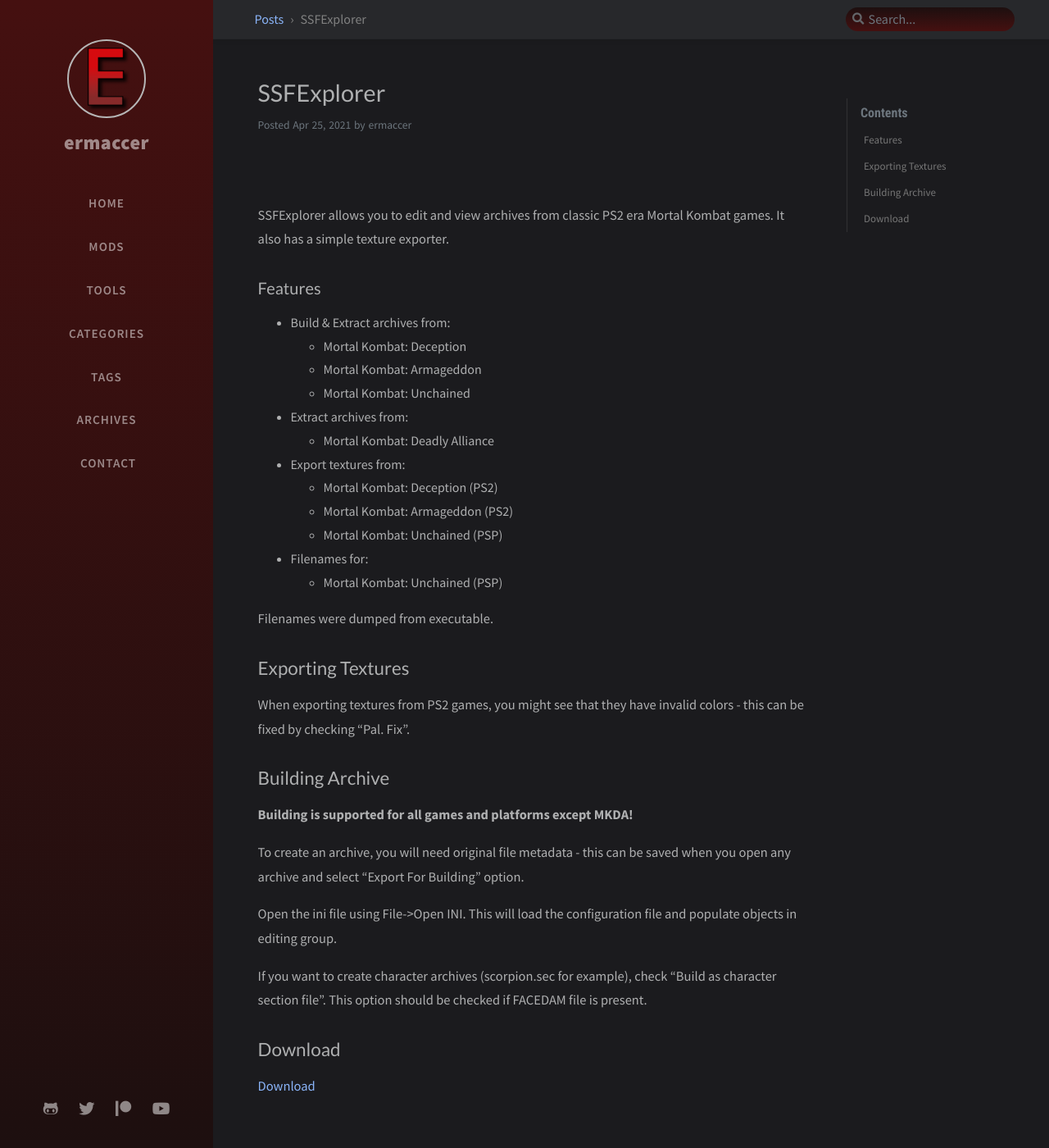
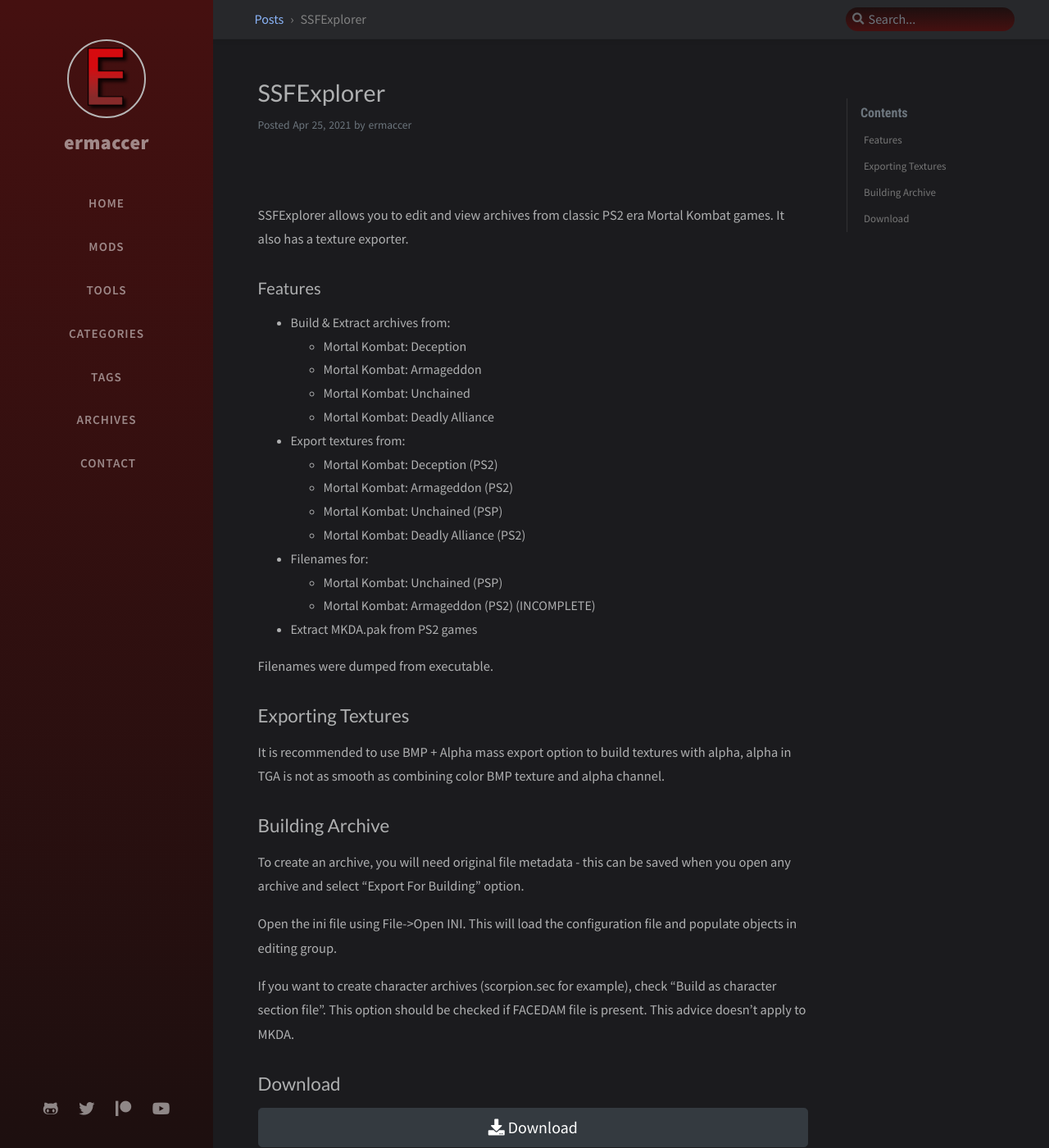
Before and after one commit to ermaccer/ermaccer.github.io, a Jekyll site: the page built from _posts/tools/2021-04-25-ssfexplorer.md, in a window 1280 px wide and 1400 px high. Shown: the whole window at 82% size. Built offline with Jekyll 4.4.1, drawn with Linux system fonts in a browser that asks for light colours; nearby versions of some CDN libraries; comment, search, counter and statistics services are not loaded.

Commit message:
ssf explorer update

```diff
--- a/_posts/tools/2021-04-25-ssfexplorer.md
+++ b/_posts/tools/2021-04-25-ssfexplorer.md
@@ -11,7 +11,7 @@ hidden: false
 ![Preview](https://raw.githubusercontent.com/ermaccer/ermaccer.github.io/gh-pages/assets/tools/ssf/ssfexplorer.png)
 
 SSFExplorer allows you to edit and view archives from classic PS2 era Mortal Kombat games.
-It also has a simple texture exporter.
+It also has a texture exporter.
 
 
 ### Features
@@ -19,14 +19,16 @@ It also has a simple texture exporter.
 	- Mortal Kombat: Deception
 	- Mortal Kombat: Armageddon
 	- Mortal Kombat: Unchained
-- Extract archives from:
 	- Mortal Kombat: Deadly Alliance
 - Export textures from:
 	- Mortal Kombat: Deception (PS2)
 	- Mortal Kombat: Armageddon (PS2)
 	- Mortal Kombat: Unchained (PSP)
+	- Mortal Kombat: Deadly Alliance (PS2)
 - Filenames for:
 	- Mortal Kombat: Unchained (PSP)
+	- Mortal Kombat: Armageddon (PS2) (INCOMPLETE)
+- Extract MKDA.pak from PS2 games
 
 Filenames were dumped from executable.
 
@@ -34,13 +36,11 @@ Filenames were dumped from executable.
 
 
 ## Exporting Textures
-When exporting textures from PS2 games, you might see that they have invalid
-colors - this can be fixed by checking "Pal. Fix".
+It is recommended to use BMP + Alpha mass export option to build textures with alpha, alpha in TGA is not as smooth as combining
+color BMP texture and alpha channel.
 
 
 ## Building Archive
-**Building is supported for all games and platforms except MKDA!**
-
 
 To create an archive, you will need original file metadata -
 this can be saved when you open any archive and select "Export For Building" option.
@@ -50,8 +50,17 @@ This will load the configuration file and populate objects
 in editing group.
 
 If you want to create character archives (scorpion.sec for example), check "Build as character section file".
-This option should be checked if FACEDAM file is present.
+This option should be checked if FACEDAM file is present. This advice doesn't apply to MKDA.
 
 
 ## Download
-[Download](https://github.com/ermaccer/SSFExplorer/releases/latest/download/SSFExplorer.zip)
+
+<a class="btn btn-block btn-dark bg-dark text-gray btn-lg" style="color: white;" href="https://github.com/ermaccer/SSFExplorer/releases/latest/download/SSFExplorer.zip" role="button">
+<i class="fas fa-download"></i>
+Download
+</a>
+<br>
+<a class="btn btn-block btn-dark bg-dark text-gray btn-lg" style="color: white;" href="https://github.com/ermaccer/SSFExplorer/" role="button">
+<i class="fab fa-github"></i>
+Source
+</a>
```
